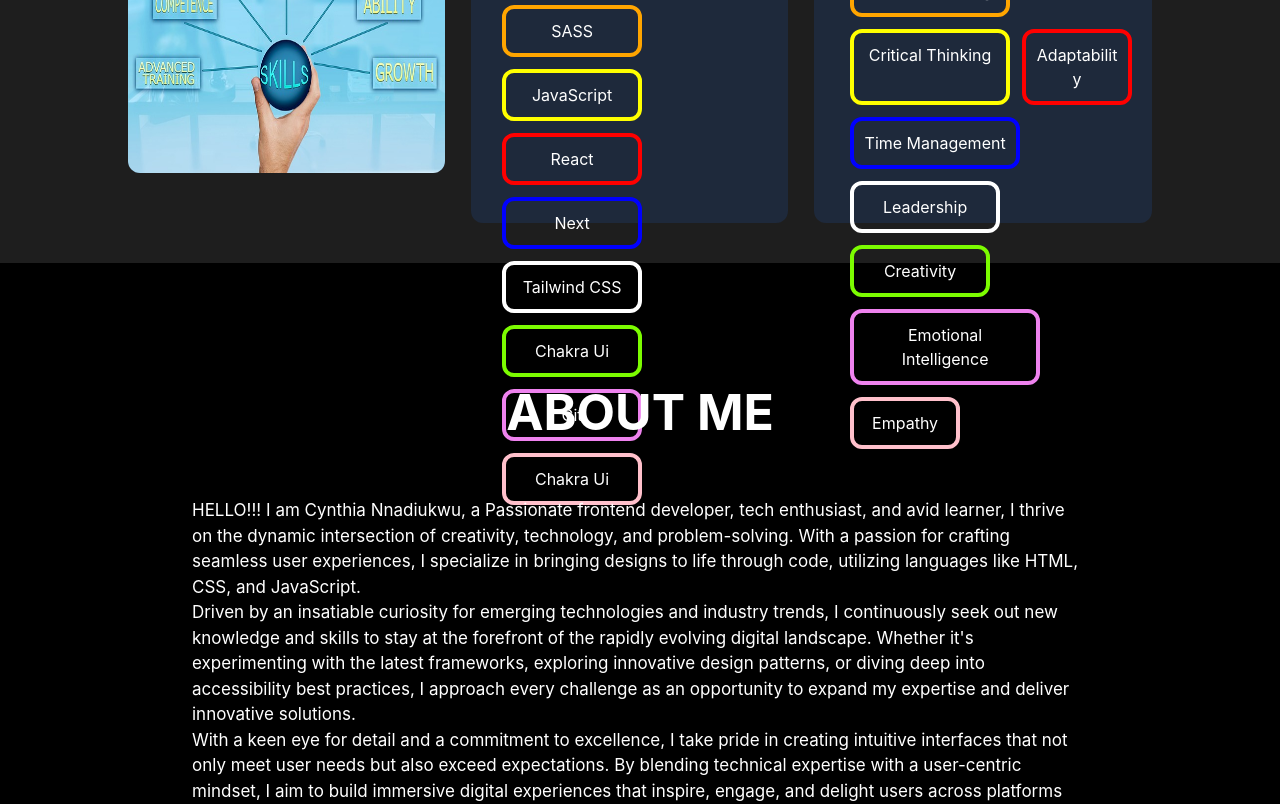
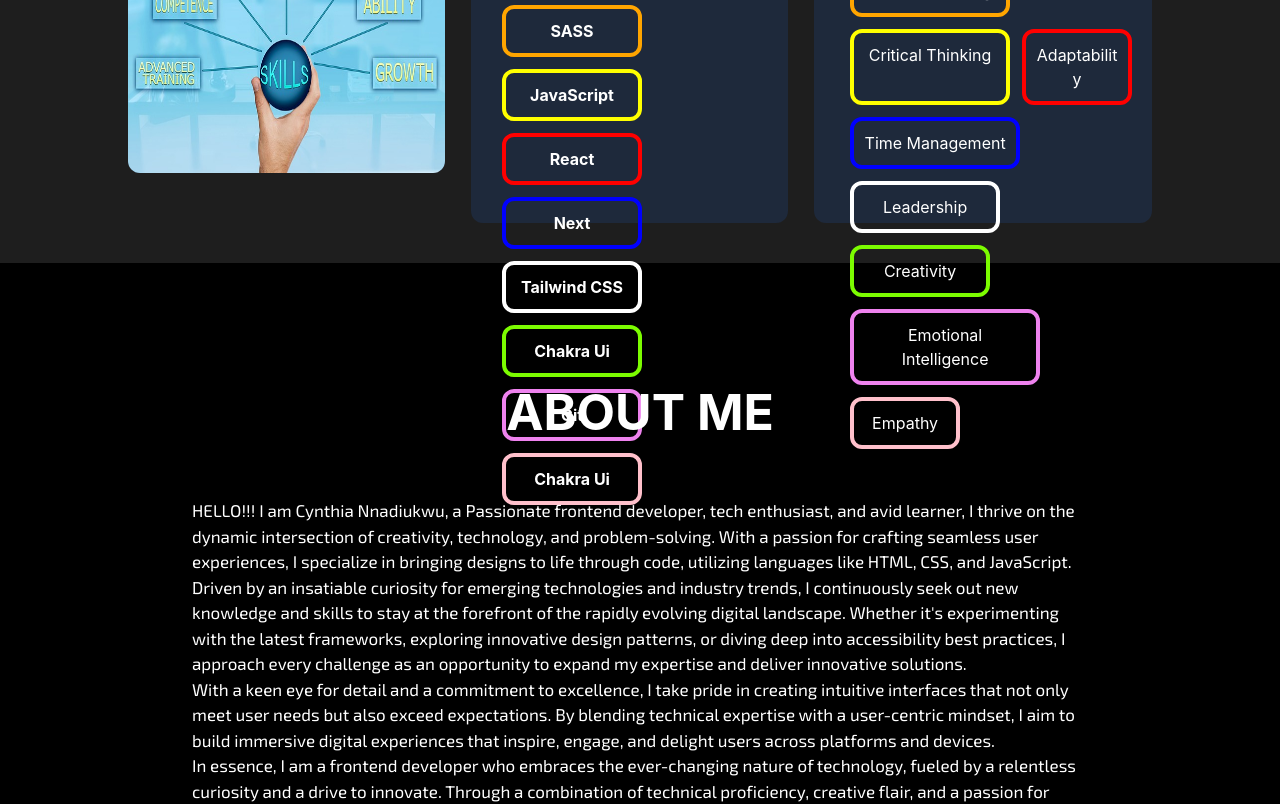
Before and after one commit to NnadiukwuCynthia/portfolio, a React (Vite) app: page / in a window 1280 px wide. Shown: the part 980-1784 px from the top of the page. Built offline with nearby package versions, Linux system fonts and the light colour scheme.

Commit message:
Made changes to the styles

```diff
--- /dev/null
+++ b/src/assets/Style/_about.scss
@@ -0,0 +1,13 @@
+@use 'placeholder';
+
+.about{
+    &__aboutDetails{
+        @extend %body-font;
+    }
+}
+.skills{
+    Text{
+        @extend %body-font;
+
+    }
+}
--- a/src/assets/Style/_font.scss
+++ b/src/assets/Style/_font.scss
@@ -3,4 +3,9 @@
     src: url(../Fonts/Lobster_Two/LobsterTwo-Regular.ttf);
 }
 
+@font-face {
+    font-family: 'Exo 2';
+    src: url(../Fonts/Exo_2/Exo2-VariableFont_wght.ttf);
+}
 $logo-font: 'Lobster Two', sans-serif;
+$body-font: 'Exo 2', sans-serif;
--- a/src/assets/Style/_placeHolder.scss
+++ b/src/assets/Style/_placeHolder.scss
@@ -3,5 +3,8 @@
 %logo{
     font-family: font.$logo-font;
     font-size: 50px;
+}
 
+%body-font{
+    font-family: font.$body-font;
 }
--- a/src/assets/Style/main.scss
+++ b/src/assets/Style/main.scss
@@ -5,4 +5,4 @@
 @use './placeHolder';
 @use './app';
 @use './header';
-@use './home';
+@use './about';
--- a/src/components/About.jsx
+++ b/src/components/About.jsx
@@ -2,18 +2,18 @@ import { Box, Text } from "@chakra-ui/react"
 
 const About = () => {
   return (
-    <Box  m='7rem auto 0'  w='70%'>
+    <Box  m='7rem auto 0'  w='70%' className="about">
         <Text align='center' mb='3rem' textTransform='uppercase' fontSize='50px' fontWeight='bold' color='white'>About Me</Text>
-        <Text color='white' fontSize='17px'>
+        <Text color='white' fontSize='17px' className="about__aboutDetails">
             HELLO!!! I am Cynthia Nnadiukwu, a Passionate frontend developer, tech enthusiast, and avid learner, I thrive on the dynamic intersection of creativity, technology, and problem-solving. With a passion for crafting seamless user experiences, I specialize in bringing designs to life through code, utilizing languages like HTML, CSS, and JavaScript.
         </Text>
-        <Text color='white' fontSize='17px'>
+        <Text color='white' fontSize='17px' className="about__aboutDetails">
             Driven by an insatiable curiosity for emerging technologies and industry trends, I continuously seek out new knowledge and skills to stay at the forefront of the rapidly evolving digital landscape. Whether it's experimenting with the latest frameworks, exploring innovative design patterns, or diving deep into accessibility best practices, I approach every challenge as an opportunity to expand my expertise and deliver innovative solutions.
         </Text>
-        <Text color='white' fontSize='17px'>
+        <Text color='white' fontSize='17px' className="about__aboutDetails">
             With a keen eye for detail and a commitment to excellence, I take pride in creating intuitive interfaces that not only meet user needs but also exceed expectations. By blending technical expertise with a user-centric mindset, I aim to build immersive digital experiences that inspire, engage, and delight users across platforms and devices.
         </Text>
-        <Text color='white' fontSize='17px'>
+        <Text color='white' fontSize='17px' className="about__aboutDetails">
             In essence, I am a frontend developer who embraces the ever-changing nature of technology, fueled by a relentless curiosity and a drive to innovate. Through a combination of technical proficiency, creative flair, and a passion for learning, I strive to push the boundaries of what's possible and make a meaningful impact in the digital world.
         </Text>
     </Box>
--- a/src/components/Skills.jsx
+++ b/src/components/Skills.jsx
@@ -10,24 +10,24 @@ const Skills = () => {
             </Stack>
             <Stack width='31%' height='400px' bg='#1e293b' borderRadius='xl' py='10px'>
               <Text  color='#ffffff' fontSize='20px' align='center'>Technical Skills</Text>
-              <Flex wrap='wrap' ml='25px'>
-              <Text color='#ffffff' border='4px' borderColor='lawngreen' padding='10px' width='140px' align='center' borderRadius='xl' m='6px'>HTML5</Text>
-              <Text  color='#ffffff' border='4px' borderColor='white' padding='10px' width='140px' align='center' borderRadius='xl' m='6px'>CSS3</Text>
-              <Text color='#ffffff' border='4px' borderColor='orange' padding='10px' width='140px' align='center' borderRadius='xl' m='6px'>SASS</Text>
-              <Text color='#ffffff' border='4px' borderColor='yellow' padding='10px' width='140px' align='center' borderRadius='xl' m='6px'>JavaScript</Text>
-              <Text color='#ffffff' border='4px' borderColor='red' padding='10px' width='140px' align='center' borderRadius='xl' m='6px'>React</Text>
-              <Text color='#ffffff' border='4px' borderColor='blue' padding='10px' width='140px' align='center' borderRadius='xl' m='6px'>Next</Text>
-              <Text color='#ffffff' border='4px' borderColor='white' padding='10px' width='140px' align='center' borderRadius='xl' m='6px'>Tailwind CSS</Text>
-              <Text color='#ffffff' border='4px' borderColor='lawngreen' padding='10px' width='140px' align='center' borderRadius='xl' m='6px'>Chakra Ui</Text>
-              <Text color='#ffffff' border='4px' borderColor='violet' padding='10px' width='140px' align='center' borderRadius='xl' m='6px'>Git</Text>
-              <Text color='#ffffff' border='4px' borderColor='pink' padding='10px' width='140px' align='center' borderRadius='xl' m='6px'>Chakra Ui</Text>
+              <Flex wrap='wrap' ml='25px' className="skills">
+              <Text color='#ffffff' fontWeight='bold' border='4px' borderColor='lawngreen' padding='10px' width='140px' align='center' borderRadius='xl' m='6px'>HTML5</Text>
+              <Text color='#ffffff' fontWeight='bold' border='4px' borderColor='white' padding='10px' width='140px' align='center' borderRadius='xl' m='6px'>CSS3</Text>
+              <Text color='#ffffff' fontWeight='bold' border='4px' borderColor='orange' padding='10px' width='140px' align='center' borderRadius='xl' m='6px'>SASS</Text>
+              <Text color='#ffffff' fontWeight='bold' border='4px' borderColor='yellow' padding='10px' width='140px' align='center' borderRadius='xl' m='6px'>JavaScript</Text>
+              <Text color='#ffffff' fontWeight='bold' border='4px' borderColor='red' padding='10px' width='140px' align='center' borderRadius='xl' m='6px'>React</Text>
+              <Text color='#ffffff' fontWeight='bold' border='4px' borderColor='blue' padding='10px' width='140px' align='center' borderRadius='xl' m='6px'>Next</Text>
+              <Text color='#ffffff' fontWeight='bold' border='4px' borderColor='white' padding='10px' width='140px' align='center' borderRadius='xl' m='6px'>Tailwind CSS</Text>
+              <Text color='#ffffff' fontWeight='bold' border='4px' borderColor='lawngreen' padding='10px' width='140px' align='center' borderRadius='xl' m='6px'>Chakra Ui</Text>
+              <Text color='#ffffff' fontWeight='bold' border='4px' borderColor='violet' padding='10px' width='140px' align='center' borderRadius='xl' m='6px'>Git</Text>
+              <Text color='#ffffff' fontWeight='bold' border='4px' borderColor='pink' padding='10px' width='140px' align='center' borderRadius='xl' m='6px'>Chakra Ui</Text>
               </Flex>
               </Stack>
             <Stack width='33%' height='400px' bg='#1e293b' borderRadius='xl' py='10px'>
               <Text  color='#ffffff' fontSize='20px' align='center'>Soft Skills</Text>
               <Flex wrap='wrap' ml='30px'>
               <Text color='#ffffff' border='4px' borderColor='lawngreen' padding='10px' width='150px' align='center' borderRadius='xl' m='6px'>Communication</Text>
-              <Text  color='#ffffff' border='4px' borderColor='white' padding='10px' width='110px' align='center' borderRadius='xl' m='6px'>Team work</Text>
+              <Text color='#ffffff' border='4px' borderColor='white' padding='10px' width='110px' align='center' borderRadius='xl' m='6px'>Team work</Text>
               <Text color='#ffffff' border='4px' borderColor='orange' padding='10px' width='160px' align='center' borderRadius='xl' m='6px'>Problem-solving</Text>
               <Text color='#ffffff' border='4px' borderColor='yellow' padding='10px' width='160px' align='center' borderRadius='xl' m='6px'>Critical Thinking</Text>
               <Text color='#ffffff' border='4px' borderColor='red' padding='10px' width='110px' align='center' borderRadius='xl' m='6px'>Adaptability</Text>
```
Also changed, not shown: src/assets/Style/_home.scss (deleted).
